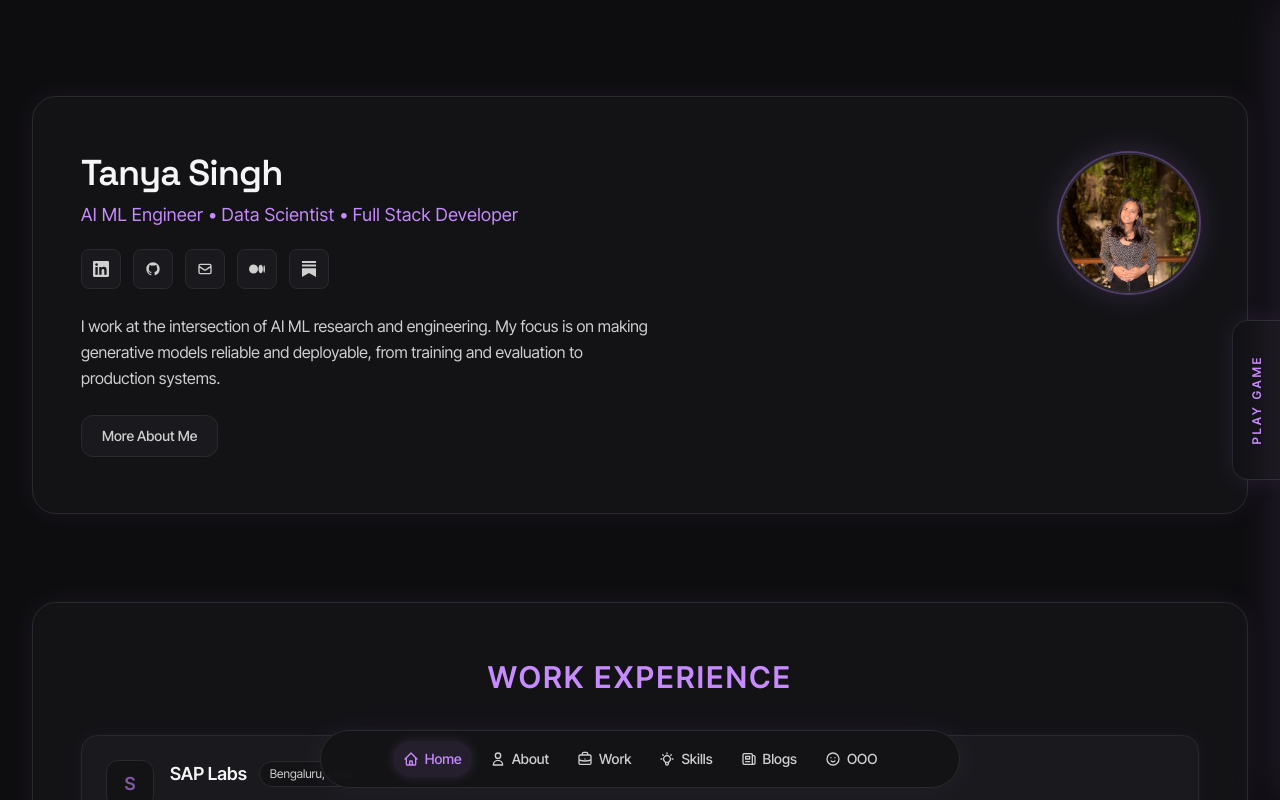
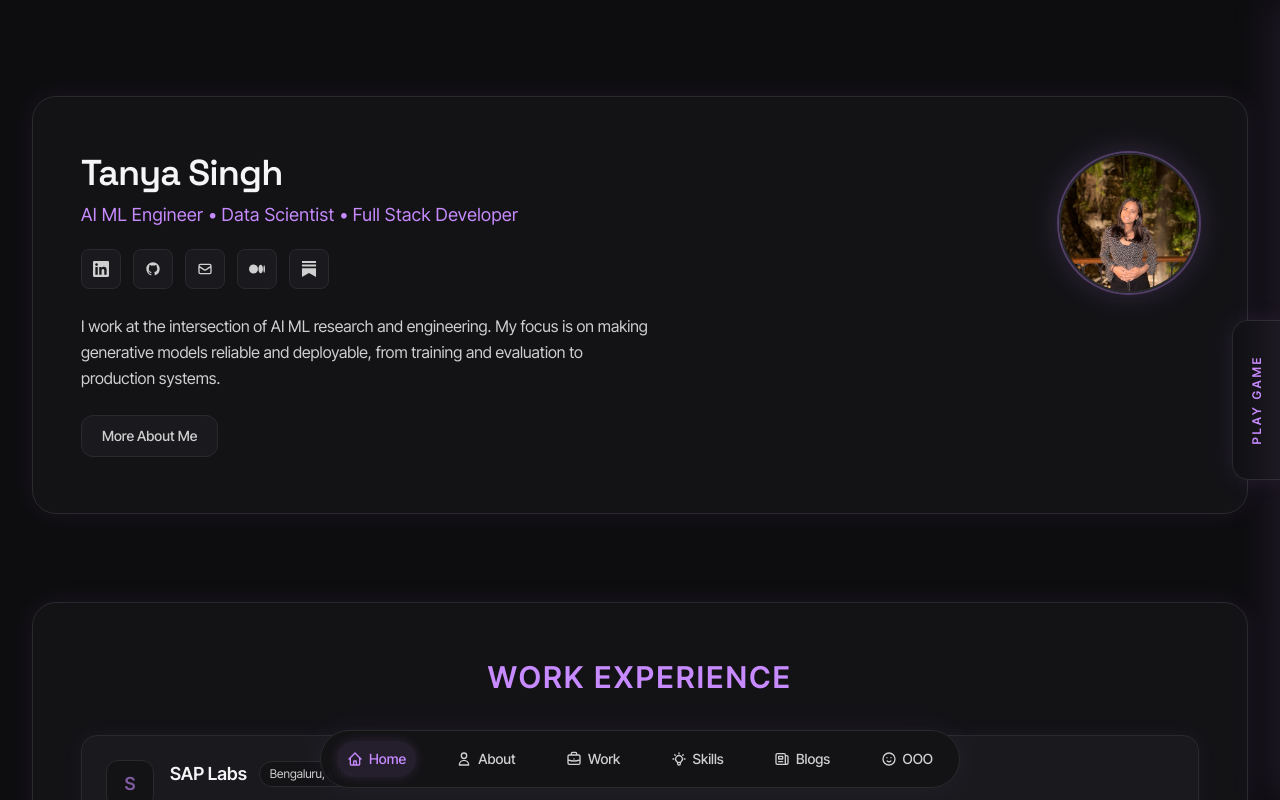
Before and after one commit to tanyasinghp/tanya-portfolio, a Next.js app: page / in a window 1280 px wide. Built offline with nearby package versions, Linux system fonts and the light colour scheme.

Commit message:
navbar fixed for all screen sizes

```diff
--- a/components/HomePage.tsx
+++ b/components/HomePage.tsx
@@ -353,7 +353,7 @@ export default function HomePage() {
 
 
         {/* When I'm OOO */}
-        <section id="ooo" className="pb-20 sm:pb-24 md:pb-28">
+        <section id="ooo" className="pb-10 sm:pb-12 md:pb-14">
           <SectionCard>
             <SectionHeading title="When I'm OOO" />
             <div className="grid grid-cols-3 sm:grid-cols-5 md:grid-cols-8 lg:grid-cols-10 xl:grid-cols-11 gap-3">
--- a/components/Navbar.tsx
+++ b/components/Navbar.tsx
@@ -163,7 +163,7 @@ export default function Navbar() {
     >
       <div
         className="
-          w-full max-w-[640px]
+          w-full max-w-none sm:max-w-[640px]
           rounded-full
           bg-[#131316]/95 backdrop-blur-xl
           border border-[#2A2A2D]
@@ -171,7 +171,7 @@ export default function Navbar() {
           py-2.5 px-2 sm:px-4
           overflow-x-auto overflow-y-hidden
           flex items-center gap-1 sm:gap-2
-          justify-start sm:justify-center
+          justify-between
           scrollbar-hide nav-touch-scroll
         "
       >
```
